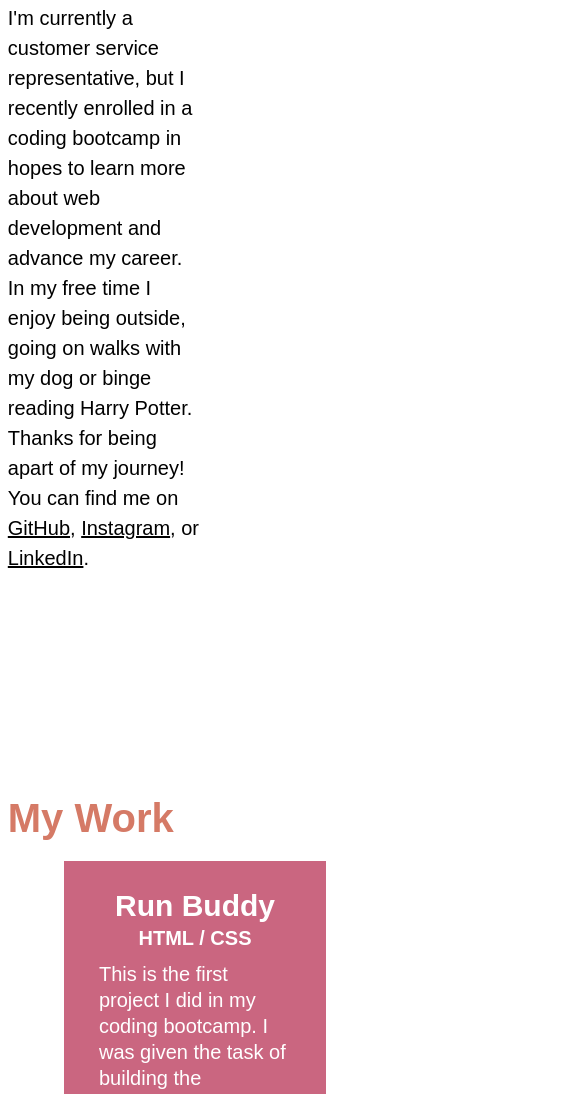
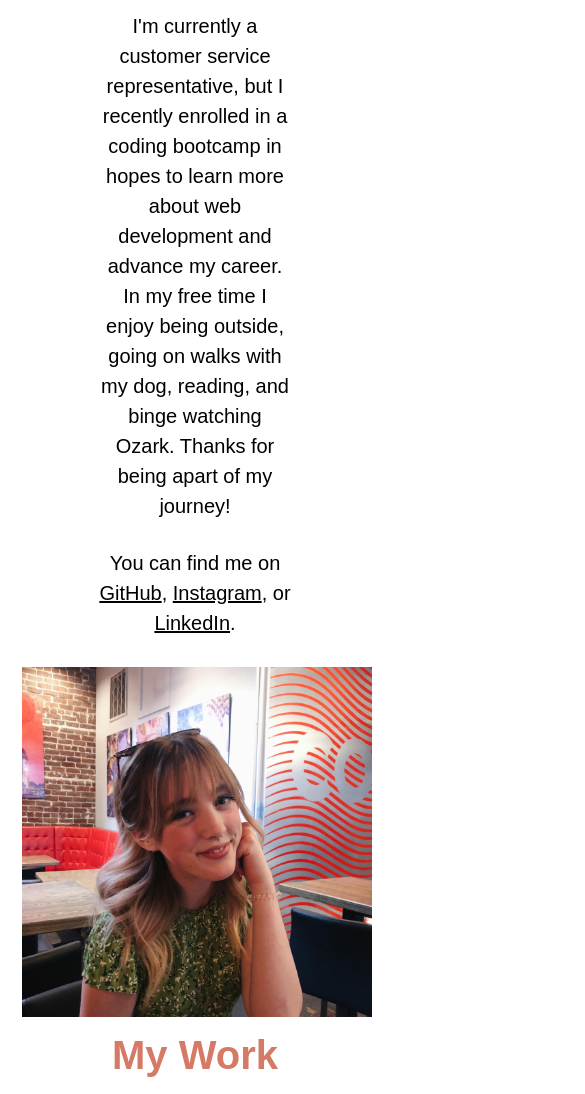
Before and after one commit to camryngoins/portfolio, a plain HTML site: page index.html in a window 390 px wide. Shown: the part 229-1323 px from the top of the page, 585 px wide, since content can reach past the window. Drawn offline with Linux system fonts and the light colour scheme.

Commit message:
finished media queries

```diff
--- a/assets/css/style.css
+++ b/assets/css/style.css
@@ -51,12 +51,11 @@ header nav ul li a:hover {
 /* About Me Section */
 .about-me {
     display: flex;
-    flex-wrap: wrap;
 }
 .aboutme-content {
     width: 50%;
     text-align: left;
-    margin: 2%;
+    margin: 4%;
     font-size: 18px;
     line-height: 1.5;
 }
@@ -71,17 +70,20 @@ header nav ul li a:hover {
 .aboutme-content a {
     color: black;
 }
+.aboutme-img {
+    width: 45%;
+}
 .headshot-img {
-    height: 400px;
-    width: 400px;
-    margin-left: 900px;
-    margin-top: -200px;
+    width: 350px;
+    height: 350px;
+    margin-top: 8%;
+    margin-left: 25%;
 }
 /* My Work Section */
 .my-work {
     display: flex;
     flex-wrap: wrap;
-    margin: 2%;
+    margin: 4%;
 }
 .my-work h2 {
     font-size: 40px;
@@ -199,4 +201,24 @@ footer div {
     .project {
         flex: 0 70%;
     }
+    .about-me {
+        display: flex;
+        flex-wrap: wrap;
+        justify-content: center;
+    }
+    .aboutme-content{
+        text-align: center;
+    }
+    .aboutme-img {
+        display: flex;
+        flex-wrap: wrap;
+        width: 45%;
+        justify-content: center;
+        margin-left: 40%;
+        margin-right: 50%;
+    }
+    .mywork-h2 {
+        width: 100%;
+        text-align: center;
+    }
 }
--- a/index.html
+++ b/index.html
@@ -26,15 +26,17 @@
     <section class="about-me" id="about-me">
         <div class="aboutme-content">
             <h2>About Me</h2>
-            <p>I'm currently a customer service representative, but I recently enrolled in a coding bootcamp in hopes to learn more about web development and advance my career. In my free time I enjoy being outside, going on walks with my dog or binge reading Harry Potter. Thanks for being apart of my journey!</p>
-            <p>You can find me on <a href="https://github.com/camryngoins" target="_blank">GitHub</a>, <a href="https://www.instagram.com/camryngoins/" target="_blank">Instagram</a>, or <a href="https://www.linkedin.com/in/camryngoins/" target="_blank">LinkedIn</a>.</p>
+            <p>I'm currently a customer service representative, but I recently enrolled in a coding bootcamp in hopes to learn more about web development and advance my career. In my free time I enjoy being outside, going on walks with my dog, reading, and binge watching Ozark. Thanks for being apart of my journey!</p>
+            <br><p>You can find me on <a href="https://github.com/camryngoins" target="_blank">GitHub</a>, <a href="https://www.instagram.com/camryngoins/" target="_blank">Instagram</a>, or <a href="https://www.linkedin.com/in/camryngoins/" target="_blank">LinkedIn</a>.</p>
+        </div>
+        <div class="aboutme-img">
             <img src="assets/images/picture-of-me.jpg" alt="Camryn Goins Smiling" class="headshot-img">
         </div>
-    </section>
+     </section>
 
     <!--My Work Section-->
     <section class="my-work" id="my-work">
-        <div class="flex-row">
+        <div class="mywork-h2">
             <h2>My Work</h2>
         </div>
 
```
